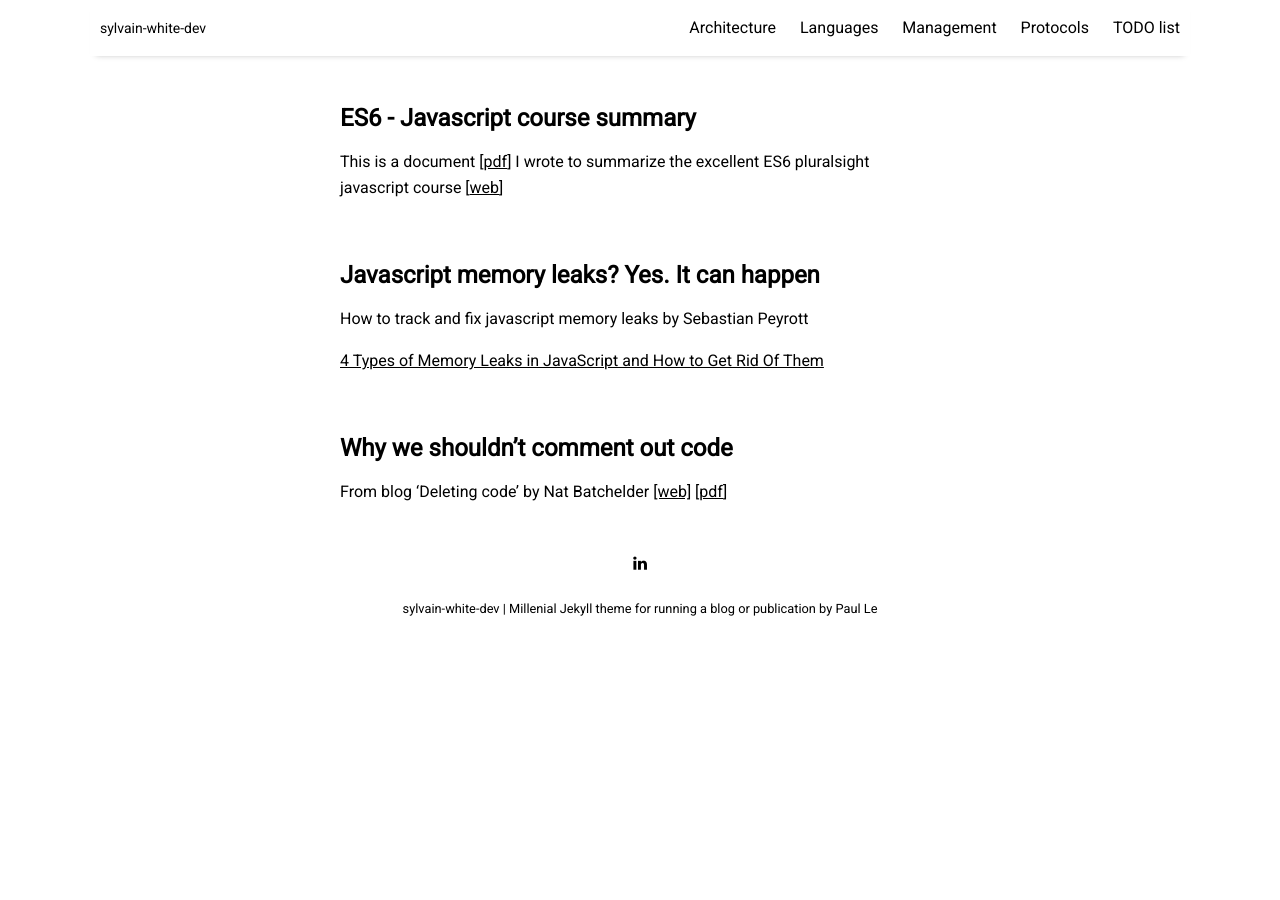
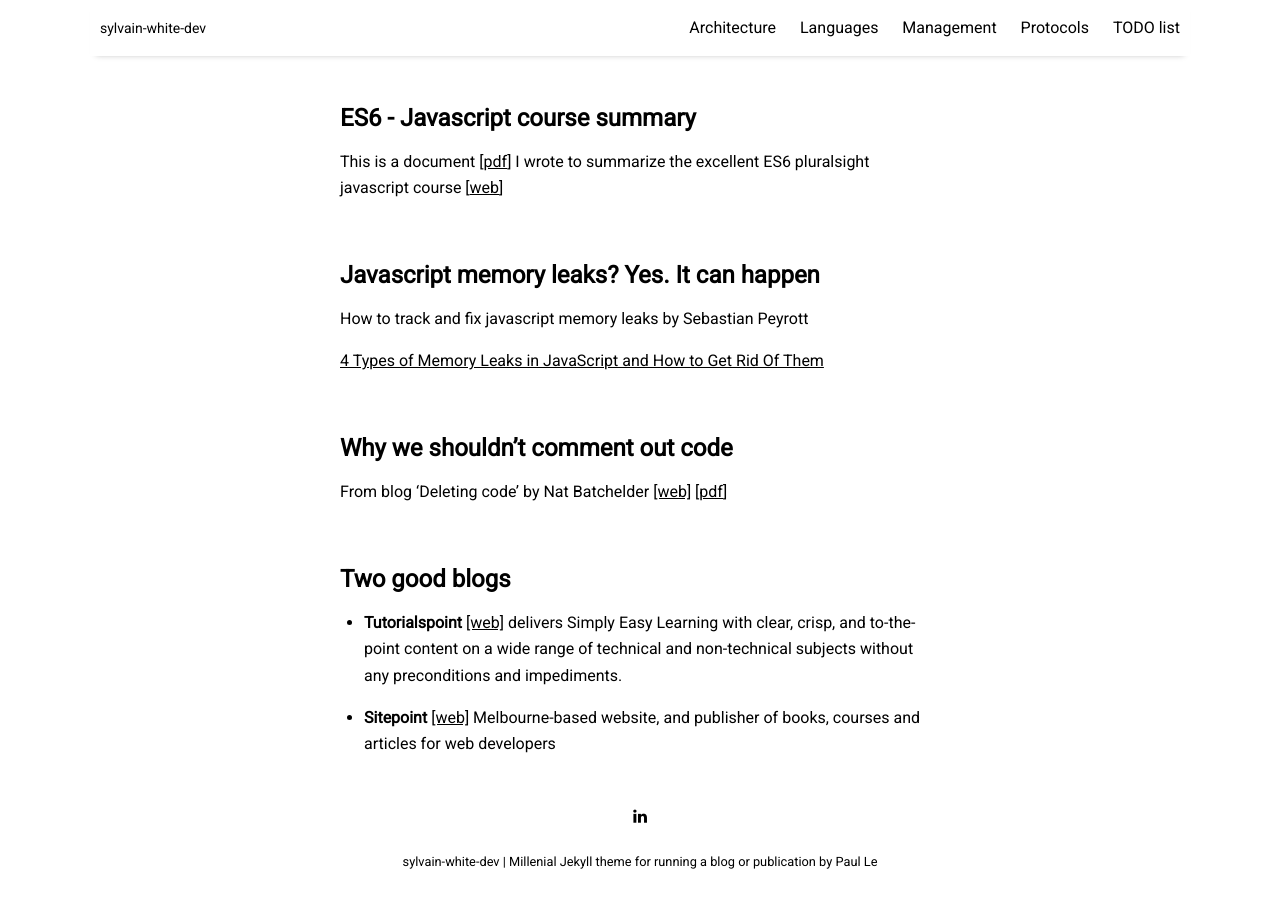
Before and after one commit to sylvainwhite/sylvain-white-dev, a Jekyll site: the page built from pages/languages.md, in a window 1280 px wide and 900 px high, scrolled down 656 px. Built offline with Jekyll 4.4.1, drawn with Linux system fonts in a browser that asks for light colours; nearby versions of some CDN libraries; before the commit the page ends 1303 px from its top, so only the background shows below that.

Commit message:
Add good blogs to Languages page

```diff
--- a/pages/languages.md
+++ b/pages/languages.md
@@ -42,3 +42,11 @@ How to track and fix javascript memory leaks by Sebastian Peyrott
 ## Why we shouldn't comment out code
 
 From blog 'Deleting code' by Nat Batchelder [[web]](https://nedbatchelder.com/text/deleting-code.html){:target="_blank"} [[pdf]({{ site.github.url }}/resources/deletingCode.pdf){:target="_blank"}]
+
+<br/>
+
+## Two good blogs
+
+* **Tutorialspoint** [[web]](https://www.tutorialspoint.com/){:target="_blank"} delivers Simply Easy Learning with clear, crisp, and to-the-point content on a wide range of technical and non-technical subjects without any preconditions and impediments.
+
+* **Sitepoint** [[web]](https://www.sitepoint.com/){:target="_blank} Melbourne-based website, and publisher of books, courses and articles for web developers
```
